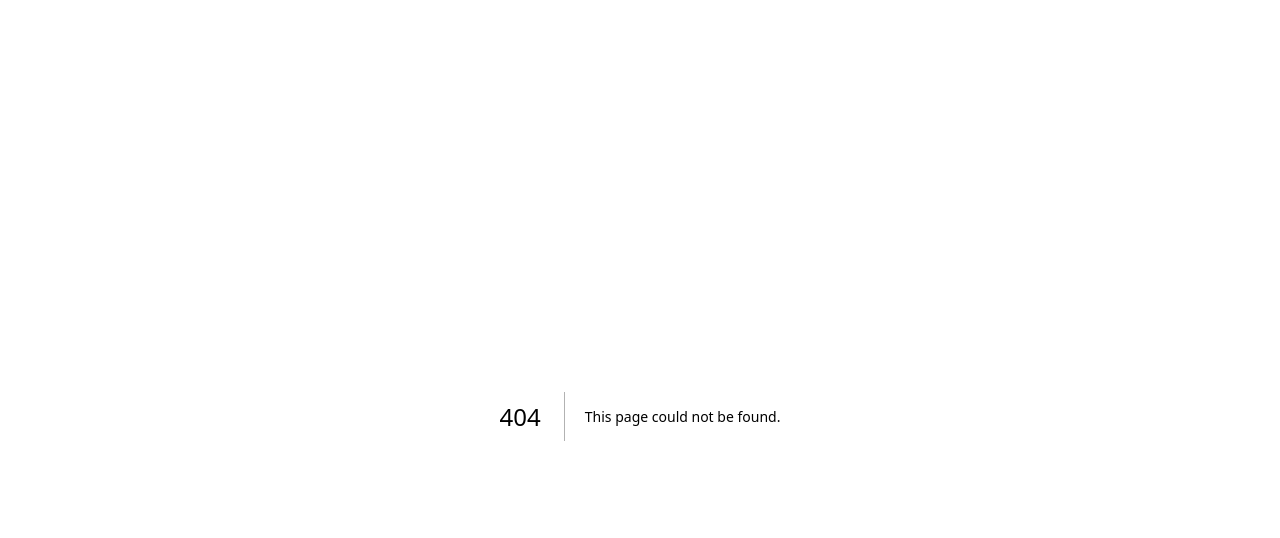
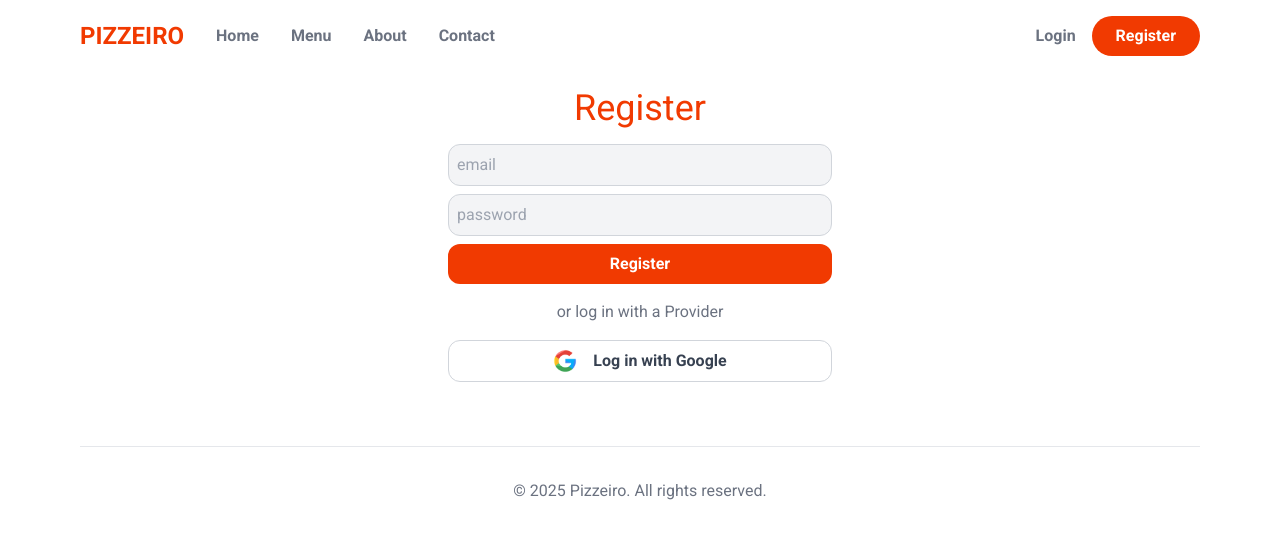
Before and after one commit to layanmoyura/Pizzeiro, a Next.js app: page /register in a window 1280 px wide. Before the commit this address had no page. Shown: the top 538 px of the page. Built offline with nearby package versions, Linux system fonts and the light colour scheme.

Commit message:
register page ui

```diff
--- a/src/app/components/layout/Header.js
+++ b/src/app/components/layout/Header.js
@@ -8,14 +8,14 @@ export default function Header() {
             <Link className="text-primary font-semibold text-2xl" href="/">
                 PIZZEIRO
             </Link>
-            <Link href="">Home</Link>
+            <Link href="/">Home</Link>
             <Link href="">Menu</Link>
             <Link href="">About</Link>
             <Link href="">Contact</Link>
         </nav>
         <nav className="flex items-center gap-4 text-gray-500 font-semibold">
-            <Link href="">Login</Link>
-            <Link href="" className="bg-primary text-white px-6 py-2 rounded-full">Register</Link>
+            <Link href="\login">Login</Link>
+            <Link href="\register" className="bg-primary text-white px-6 py-2 rounded-full">Register</Link>
         </nav>
     </header>
 
--- a/src/app/globals.css
+++ b/src/app/globals.css
@@ -3,7 +3,7 @@
 @import "tailwindcss/utilities";
 
 section.hero{
-    display: grid;
+    @apply grid;
     grid-template-columns: .4fr .6fr;
 }
 
@@ -12,3 +12,17 @@ section.hero{
     display: none;
   }
 }
+
+input[type="email"], input[type="password"], input[type="text"] {
+    @apply block w-full my-2 rounded-xl;
+    @apply border border-gray-300 bg-gray-100 p-2;
+}
+
+button {
+    @apply block w-full text-gray-700 font-semibold;
+    @apply border border-gray-300 rounded-xl px-6 py-2;
+}
+
+button[type="submit"], .submit {
+    @apply border-0 bg-primary text-white;
+}
--- a/src/app/layout.js
+++ b/src/app/layout.js
@@ -1,5 +1,6 @@
 import { Roboto } from "next/font/google";
 import "./globals.css";
+import Header from "./components/layout/Header";
 
 const roboto = Roboto({ subsets: ["latin"] , weight: ['400', '500', '700'] });
 
@@ -13,7 +14,13 @@ export default function RootLayout({ children }) {
     <html lang="en">
       <body className={roboto.className}>
         <main className="max-w-6xl mx-auto p-4">
+        <Header />
           {children}
+        <footer>
+          <div className="border-t p-8 text-center text-gray-500 mt-16">
+            <p>&copy; 2025 Pizzeiro. All rights reserved.</p>
+          </div>
+        </footer>
         </main>
       </body>
     </html>
--- a/src/app/page.js
+++ b/src/app/page.js
@@ -1,4 +1,3 @@
-import Header from "./components/layout/Header";
 import Hero from "./components/layout/Hero";
 import HomeMenu from "./components/layout/HomeMenu";
 import SectionHeader from "./components/layout/SectionHeader";
@@ -6,7 +5,6 @@ import SectionHeader from "./components/layout/SectionHeader";
 export default function Home() {
   return (
     <>
-      <Header />
       <Hero />
       <HomeMenu />
       <section className="text-center my-16">
@@ -36,11 +34,6 @@ export default function Home() {
           </a>
         </div>
       </section>
-      <footer>
-        <div className="border-t p-8 text-center text-gray-500 mt-16">
-          <p>&copy; 2025 Pizzeiro. All rights reserved.</p>
-        </div>
-      </footer>
     </>
   );
 }
--- /dev/null
+++ b/src/app/register/page.js
@@ -0,0 +1,23 @@
+import Image from "next/image";
+
+export default function RegisterPage() {
+  return (
+    <section className="mt-8">
+      <h1 className="text-center text-primary text-4xl mb-4">
+        Register
+      </h1>
+      <form className="block max-w-sm mx-auto">
+        <input type="email" placeholder="email"/>
+        <input type="password" placeholder="password"/>
+        <button type="submit">Register</button>
+        <div className="text-center my-4 text-gray-500">
+          or log in with a Provider
+        </div>
+        <button className="flex justify-center gap-4">
+          <Image src="/googleIcon.png" width={24} height={24} alt="google icon"/>
+          Log in with Google
+        </button>
+      </form>
+    </section>
+  );
+}
```
Also changed, not shown: public/googleIcon.png (added).
